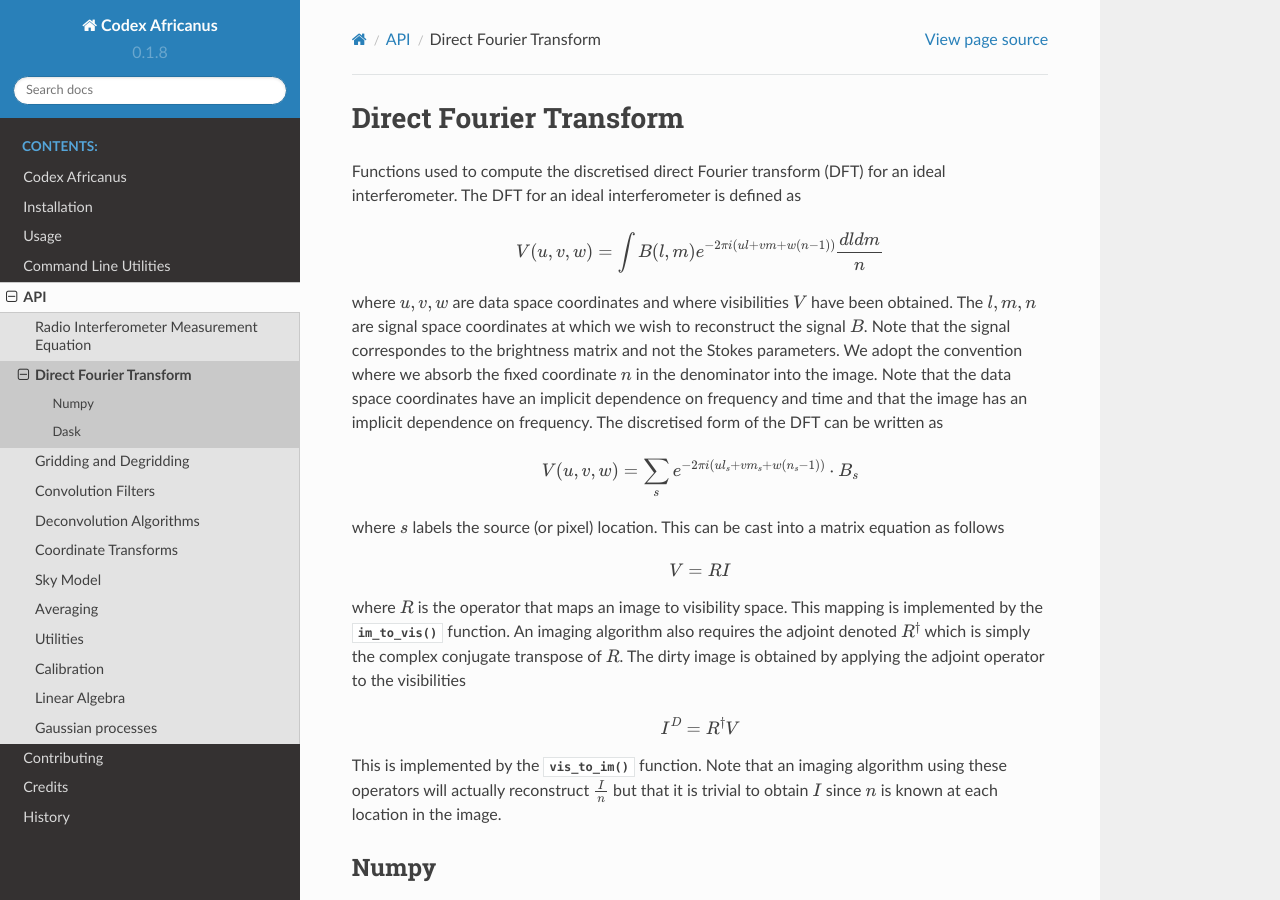
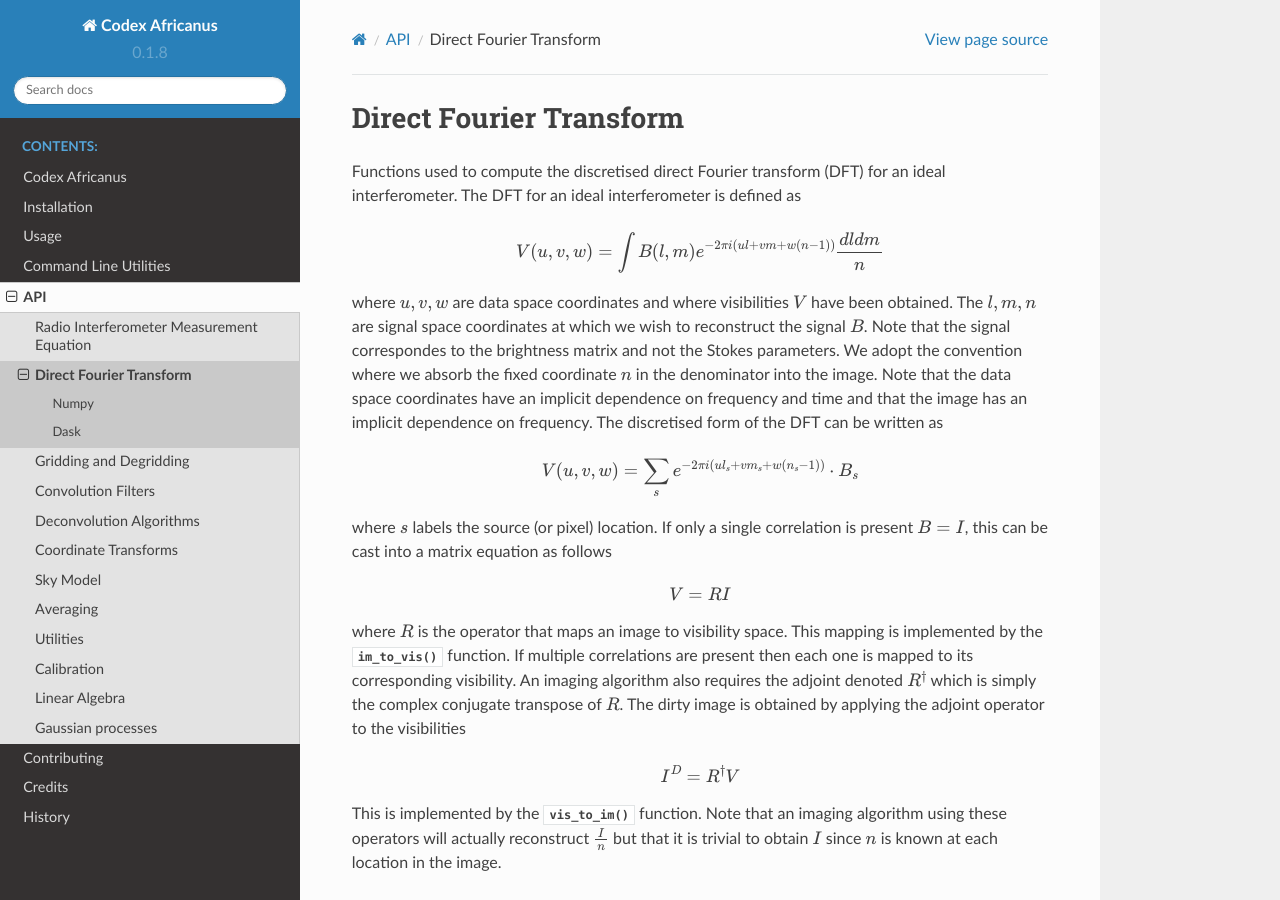
Before and after one commit to ratt-ru/codex-africanus, a Sphinx documentation site: the page built from docs/dft-api.rst, in a window 1280 px wide and 900 px high. Built offline with Sphinx 7.4.7 and the Read the Docs theme 2.0.0, drawn with Linux system fonts in a browser that asks for light colours.

```diff
--- a/HISTORY.rst
+++ b/HISTORY.rst
@@ -5,6 +5,7 @@ History
 0.1.9 (YYYY-MM-DD)
 ------------------
 
+* Added corelation axis and flags to DFT kernels (:pr:`118`)
 * Removed `apply_gains`. Use `africanus.calibration.utils.correct_vis`
   instead (:pr:`118`)
 * Add streams parameter to dask `predict_vis` (:pr:`118`)
--- a/docs/dft-api.rst
+++ b/docs/dft-api.rst
@@ -33,7 +33,8 @@ The discretised form of the DFT can be written as
         (u l_s + v m_s + w (n_s - 1))} \cdot B_s
 
 where :math:`s` labels the source (or pixel) location.
-This can be cast into a matrix equation as follows
+If only a single correlation is present :math:`B = I`,
+this can be cast into a matrix equation as follows
 
 .. math::
 
@@ -42,7 +43,8 @@ This can be cast into a matrix equation as follows
 where :math:`R` is the operator that maps an
 image to visibility space. This mapping is
 implemented by the :func:`~africanus.dft.im_to_vis`
-function.
+function. If multiple correlations are present then
+each one is mapped to its corresponding visibility.
 An imaging algorithm also requires the adjoint
 denoted :math:`R^\dagger` which is simply the
 complex conjugate transpose of :math:`R`.
```
Also changed, not shown: 2 other files.
